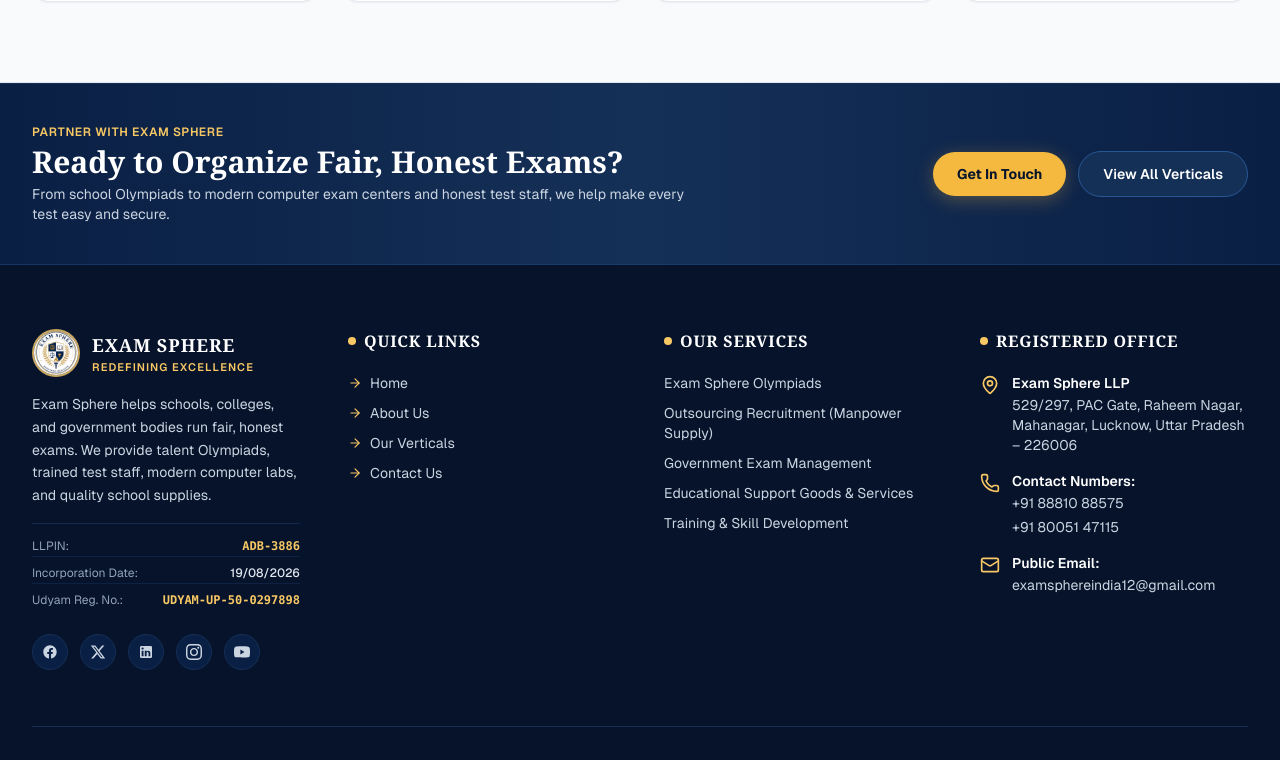
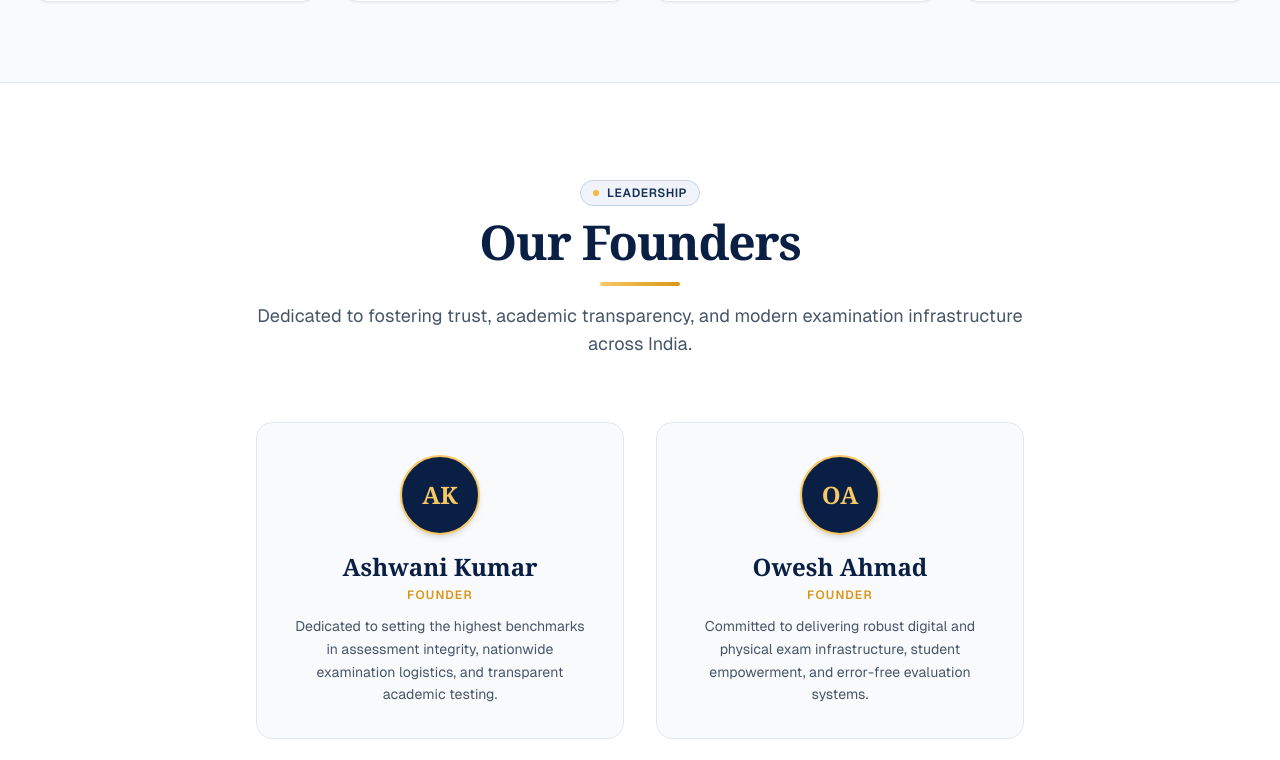
Before and after one commit to shreesh-001/examsphere02, a Next.js app: page /about in a window 1280 px wide. Shown: the part 1620-2380 px from the top of the page. Built offline with nearby package versions, Linux system fonts and the light colour scheme.

Commit message:
correction 2

```diff
--- a/src/app/about/page.tsx
+++ b/src/app/about/page.tsx
@@ -84,7 +84,7 @@
               </h2>
 
               <p className="text-base text-slate-700 leading-relaxed mb-4">
-                Students work hard all year long, and they deserve an exam system they can completely trust. Exam Sphere was created to solve common exam problems like paper leaks, poor computer setups, and unverified results.
+                Students work hard all year long, and they deserve an exam system they can completely trust. Founded by <strong>Ashwani Kumar</strong> and <strong>Owesh Ahmad</strong>, Exam Sphere was created to solve common exam problems like paper leaks, poor computer setups, and unverified results.
               </p>
 
               <p className="text-base text-slate-600 leading-relaxed mb-6">
@@ -205,6 +205,49 @@
         </div>
       </section>
 
+      {/* 4. Leadership & Founders */}
+      <section className="py-16 lg:py-24 bg-white">
+        <div className="max-w-7xl mx-auto px-4 sm:px-6 lg:px-8">
+          <SectionHeading
+            eyebrow="Leadership"
+            title="Our Founders"
+            description="Dedicated to fostering trust, academic transparency, and modern examination infrastructure across India."
+          />
+
+          <div className="grid grid-cols-1 md:grid-cols-2 gap-8 max-w-3xl mx-auto">
+            <div className="bg-slate-50 rounded-2xl p-8 border border-slate-200 text-center hover:border-gold-500 hover:shadow-lg transition-all duration-300">
+              <div className="w-20 h-20 rounded-full bg-navy-900 text-gold-400 font-serif text-2xl font-bold flex items-center justify-center mx-auto mb-4 border-2 border-gold-400 shadow-md">
+                AK
+              </div>
+              <h3 className="font-serif text-2xl font-bold text-navy-900 mb-1">
+                Ashwani Kumar
+              </h3>
+              <p className="text-xs font-semibold text-gold-600 uppercase tracking-widest mb-3">
+                Founder
+              </p>
+              <p className="text-sm text-slate-600 leading-relaxed">
+                Dedicated to setting the highest benchmarks in assessment integrity, nationwide examination logistics, and transparent academic testing.
+              </p>
+            </div>
+
+            <div className="bg-slate-50 rounded-2xl p-8 border border-slate-200 text-center hover:border-gold-500 hover:shadow-lg transition-all duration-300">
+              <div className="w-20 h-20 rounded-full bg-navy-900 text-gold-400 font-serif text-2xl font-bold flex items-center justify-center mx-auto mb-4 border-2 border-gold-400 shadow-md">
+                OA
+              </div>
+              <h3 className="font-serif text-2xl font-bold text-navy-900 mb-1">
+                Owesh Ahmad
+              </h3>
+              <p className="text-xs font-semibold text-gold-600 uppercase tracking-widest mb-3">
+                Founder
+              </p>
+              <p className="text-sm text-slate-600 leading-relaxed">
+                Committed to delivering robust digital and physical exam infrastructure, student empowerment, and error-free evaluation systems.
+              </p>
+            </div>
+          </div>
+        </div>
+      </section>
+
     </div>
   );
 }
--- a/src/components/ContactClient.tsx
+++ b/src/components/ContactClient.tsx
@@ -116,6 +116,9 @@
                       </span>
                       <span className="text-[11px] font-mono text-slate-600 bg-slate-100 px-2.5 py-0.5 rounded-full border border-slate-200">
                         LLPIN: ADB-3886
+                      </span>
+                      <span className="text-[11px] text-slate-700 bg-slate-100 px-2.5 py-0.5 rounded-full border border-slate-200">
+                        Founders: Ashwani Kumar, Owesh Ahmad
                       </span>
                     </div>
                   </div>
--- a/src/components/Footer.tsx
+++ b/src/components/Footer.tsx
@@ -73,6 +73,10 @@
 
             {/* Corporate Identification Info */}
             <div className="pt-3 border-t border-navy-800/80 text-xs text-slate-300 space-y-1.5">
+              <div className="flex items-center justify-between py-0.5 border-b border-navy-800/50">
+                <span className="text-slate-400">Founders:</span>
+                <span className="text-white font-medium">Ashwani Kumar, Owesh Ahmad</span>
+              </div>
               <div className="flex items-center justify-between py-0.5 border-b border-navy-800/50">
                 <span className="text-slate-400">LLPIN:</span>
                 <span className="text-gold-400 font-mono font-semibold">ADB-3886</span>
@@ -262,6 +266,9 @@
                   <span className="text-slate-300 text-xs sm:text-sm leading-relaxed block">
                     529/297, PAC Gate, Raheem Nagar, Mahanagar, Lucknow, Uttar Pradesh – 226006
                   </span>
+                  <span className="text-gold-400 text-xs block mt-1">
+                    Founders: Ashwani Kumar, Owesh Ahmad
+                  </span>
                 </div>
               </div>
 
--- a/src/components/HomeClient.tsx
+++ b/src/components/HomeClient.tsx
@@ -100,7 +100,7 @@
               </h1>
 
               <p className="text-base sm:text-lg text-slate-200 leading-relaxed mb-4">
-                Exam Sphere is an educational organization dedicated to fair tests and honest evaluations. Registered Office Address: 529/297, PAC Gate, Raheem Nagar, Mahanagar, Lucknow, Uttar Pradesh – 226006. We bridge the gap between classroom learning and standardized national testing.
+                Exam Sphere is an organization dedicated to fair tests and honest evaluations, founded by <strong className="text-white font-semibold">Ashwani Kumar</strong> and <strong className="text-white font-semibold">Owesh Ahmad</strong>. Registered Office Address: 529/297, PAC Gate, Raheem Nagar, Mahanagar, Lucknow, Uttar Pradesh – 226006. We bridge the gap between classroom learning and standardized national testing.
               </p>
 
               <p className="text-base text-slate-300 leading-relaxed mb-6">
--- a/src/data/verticalsData.ts
+++ b/src/data/verticalsData.ts
@@ -109,7 +109,7 @@
   {
     id: "4",
     slug: "supplies",
-    title: "Educational Support Goods & Services Supply",
+    title: "Educational Support Goods & Services",
     shortDesc:
       "High-quality exam supplies like watermarked OMR sheets, tamper-proof bags, school desks, and laboratory items.",
     iconName: "package",
```
